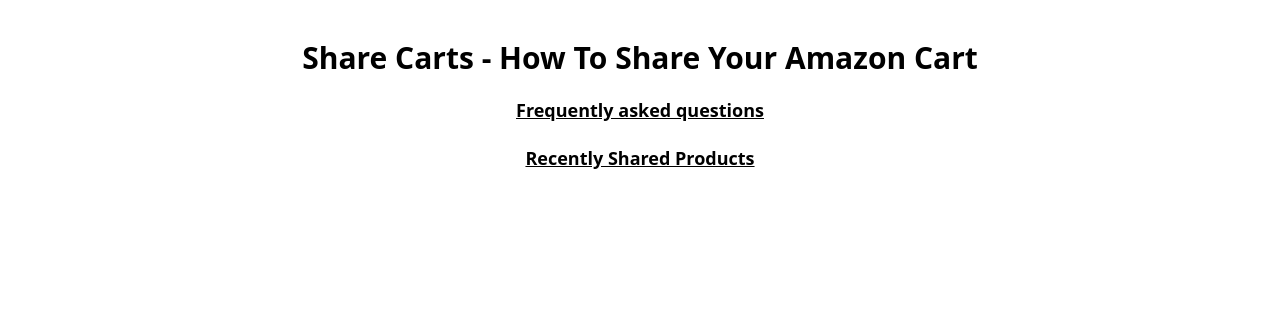
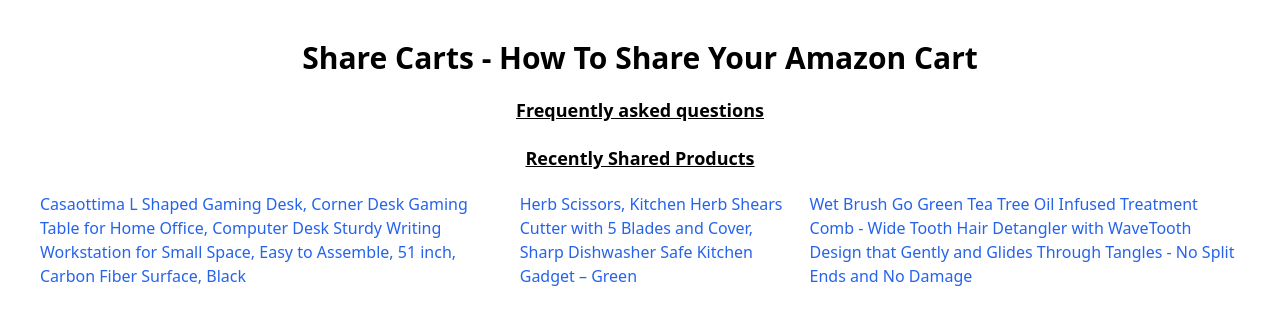
Before and after one commit to ShareCarts/sharecarts.github.io, a plain HTML site: page index.html in a window 1280 px wide. Drawn offline with nearby package versions, Linux system fonts and the light colour scheme.

Commit message:
Update index.html
products

```diff
--- a/index.html
+++ b/index.html
@@ -12,5 +12,11 @@
     <h2 class="text-center text-lg font-bold underline mt-5">Frequently asked questions</h2>
 
     <h3 class="text-center text-lg font-bold underline mt-5">Recently Shared Products</h3>
+
+    <div class="flex gap-x-5 justify-center mt-5 pl-10 pr-10">
+      <a class="text-blue-600 hover:opacity-80" href="https://www.amazon.com/gp/product/B0D3H35LMY?AssociateTag=sharecarts01-20" target="_blank">Casaottima L Shaped Gaming Desk, Corner Desk Gaming Table for Home Office, Computer Desk Sturdy Writing Workstation for Small Space, Easy to Assemble, 51 inch, Carbon Fiber Surface, Black</a>
+      <a class="text-blue-600 hover:opacity-80" href="https://www.amazon.com/gp/product/B07DPCCBZT?AssociateTag=sharecarts01-20" target="_blank">Herb Scissors, Kitchen Herb Shears Cutter with 5 Blades and Cover, Sharp Dishwasher Safe Kitchen Gadget – Green</a>
+      <a class="text-blue-600 hover:opacity-80" href="https://www.amazon.com/gp/product/B08V7HKVQ5?AssociateTag=sharecarts01-20" target="_blank">Wet Brush Go Green Tea Tree Oil Infused Treatment Comb - Wide Tooth Hair Detangler with WaveTooth Design that Gently and Glides Through Tangles - No Split Ends and No Damage</a>
+    </div>
   </body>
 </html>
```
